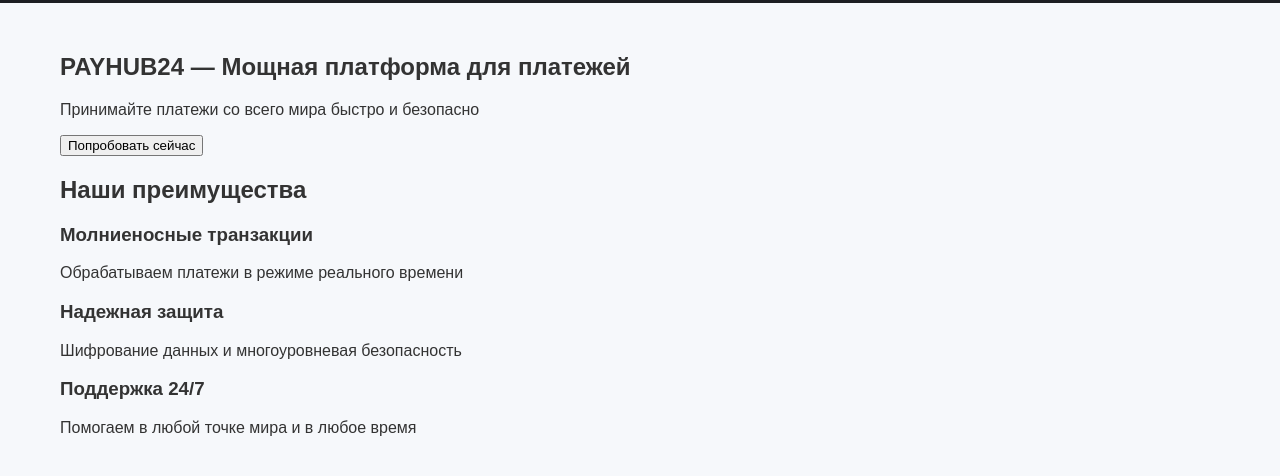
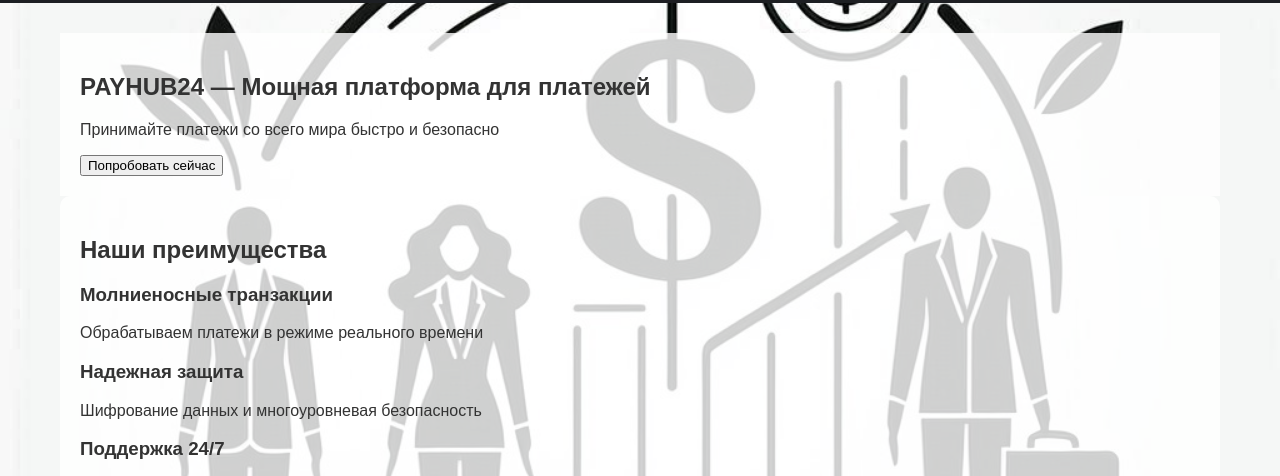
Before and after one commit to Alekseyshing/payhub24, a website: page public/index.html in a window 1280 px wide. Shown: the part 131-607 px from the top of the page. Drawn offline with nearby package versions, Linux system fonts and the light colour scheme.

Commit message:
background pictures

```diff
--- a/public/css/style.css
+++ b/public/css/style.css
@@ -27,6 +27,10 @@
 body {
     font-family: 'Poppins', sans-serif;
     background: #f6f8fb;
+    transition: background-image 0.9s ease-in-out;
+    background-repeat: no-repeat;
+    background-size: cover;      /* Изображение масштабируется так, чтобы полностью покрыть область */
+    background-position: center;
     color: #333;
 }
 
@@ -104,10 +108,20 @@
     transition: all 0.3s ease;
 }
 
+.hero-content,
+.features,
+.features-cards  {
+    padding: 20px;
+    border-radius: 10px;
+}
+
+.features, .hero, .about-intro, .about-card  {
+    background-color: rgba(255, 255, 255, 0.8); /* Белый цвет с 50% прозрачностью */
+}
+
 .about-intro {
     text-align: center;
     padding: 50px 20px;
-    background: white;
     width: 100%;
     box-sizing: border-box;
     opacity: 0;
@@ -135,7 +149,6 @@
 }
 
 .about-card {
-    background: white;
     padding: 20px;
     border-radius: 10px;
     text-align: center;
--- a/public/index.html
+++ b/public/index.html
@@ -56,6 +56,36 @@
   <!-- JS для SPA и бургер-меню -->
   <script src="js/script.js"></script>
 
+  <!-- Скрипт для смены фонового изображения -->
+  <script>
+    document.addEventListener("DOMContentLoaded", function() {
+      // Массив с путями к вашим изображениям
+      const images = [
+        '/images/minimalism/image1.png',
+        '/images/minimalism/image2.png',
+        '/images/minimalism/image3.png',
+        '/images/minimalism/image4.png',
+        '/images/minimalism/image5.png'
+      ];
+
+      // Функция для смены фонового изображения
+      function changeBackground() {
+        const randomImage = images[Math.floor(Math.random() * images.length)];
+        document.body.style.backgroundImage = `url(${randomImage})`;
+      }
+
+      // Установка начального фонового изображения
+      changeBackground();
+
+      // При клике на любой элемент навигации меняем фон
+      document.querySelectorAll('.nav-links a').forEach(link => {
+        link.addEventListener('click', function() {
+          changeBackground();
+        });
+      });
+    });
+  </script>
+
   <!-- AOS JS (опционально для анимаций) -->
   <script src="https://unpkg.com/aos@2.3.4/dist/aos.js"></script>
   <script>
@@ -64,5 +94,6 @@
       once: true,
     });
   </script>
+
 </body>
 </html>
```
Also changed, not shown: public/images/minimalism/image1.png (added), public/images/minimalism/image2.png (added), public/images/minimalism/image3.png (added), public/images/minimalism/image4.png (added), public/images/minimalism/image5.png (added).
